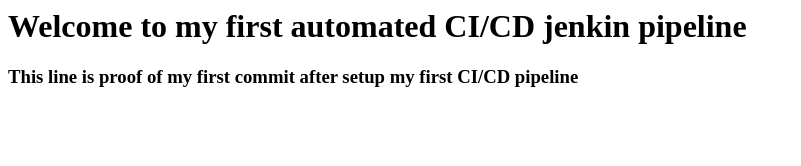
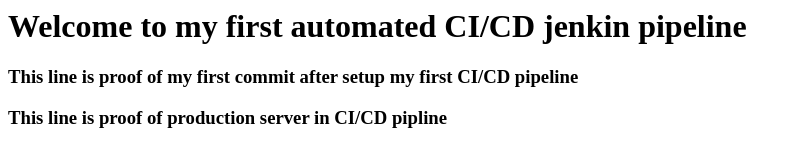
Before and after one commit to RaghuvanshiG17/website, a plain HTML site: page index.html in a window 1280 px wide. Shown: the whole page, without its empty margins (0-801 px from the left). Drawn offline with Linux system fonts and the light colour scheme.

Commit message:
added line for production server

```diff
--- a/index.html
+++ b/index.html
@@ -5,5 +5,6 @@
 	<body>
 		<h1>Welcome to my first automated CI/CD jenkin pipeline</h1>
 		<h3>This line is proof of my first commit after setup my first CI/CD pipeline</h3>
+		<h3>This line is proof of production server in CI/CD pipline</h3>
 	</body>
 </html>
```
